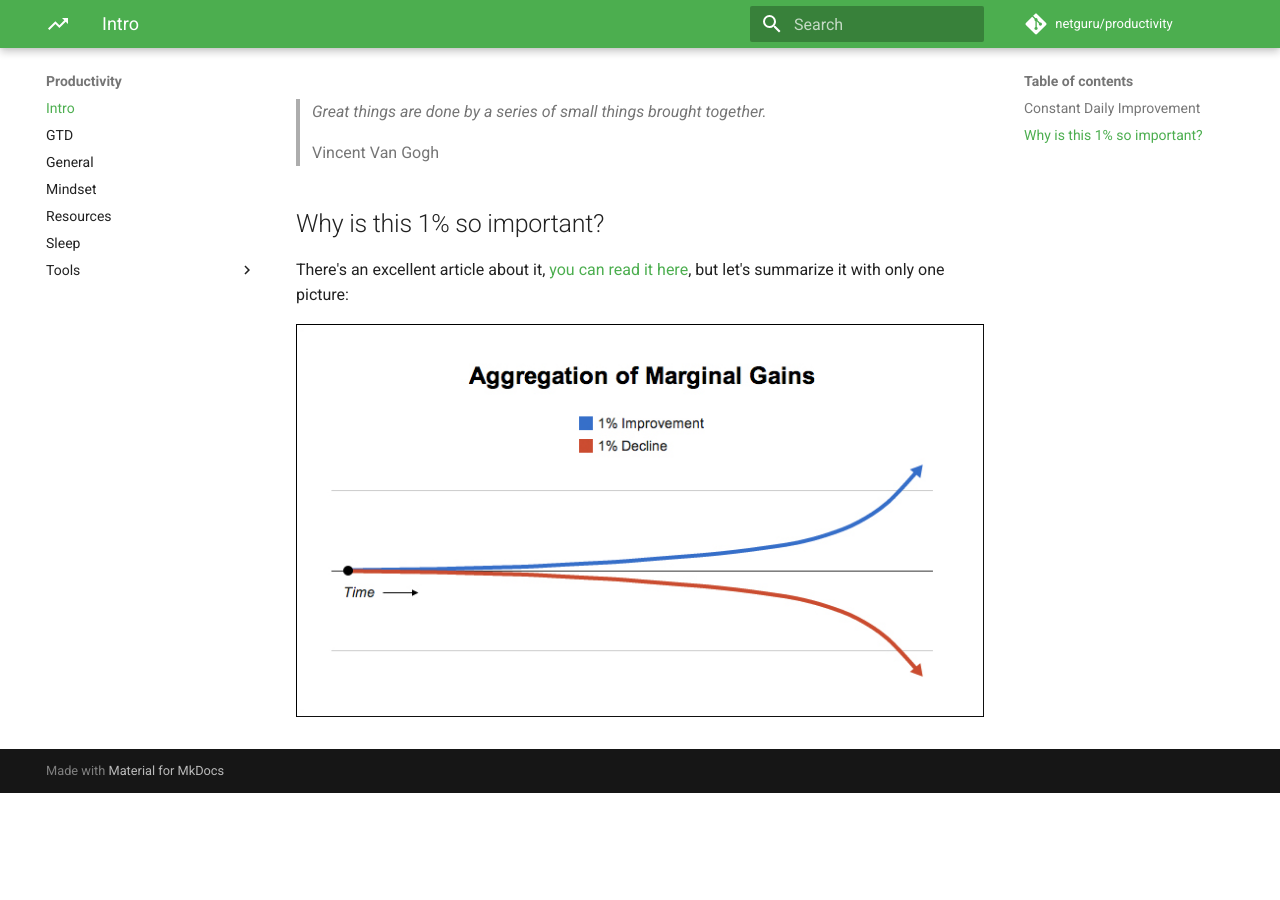
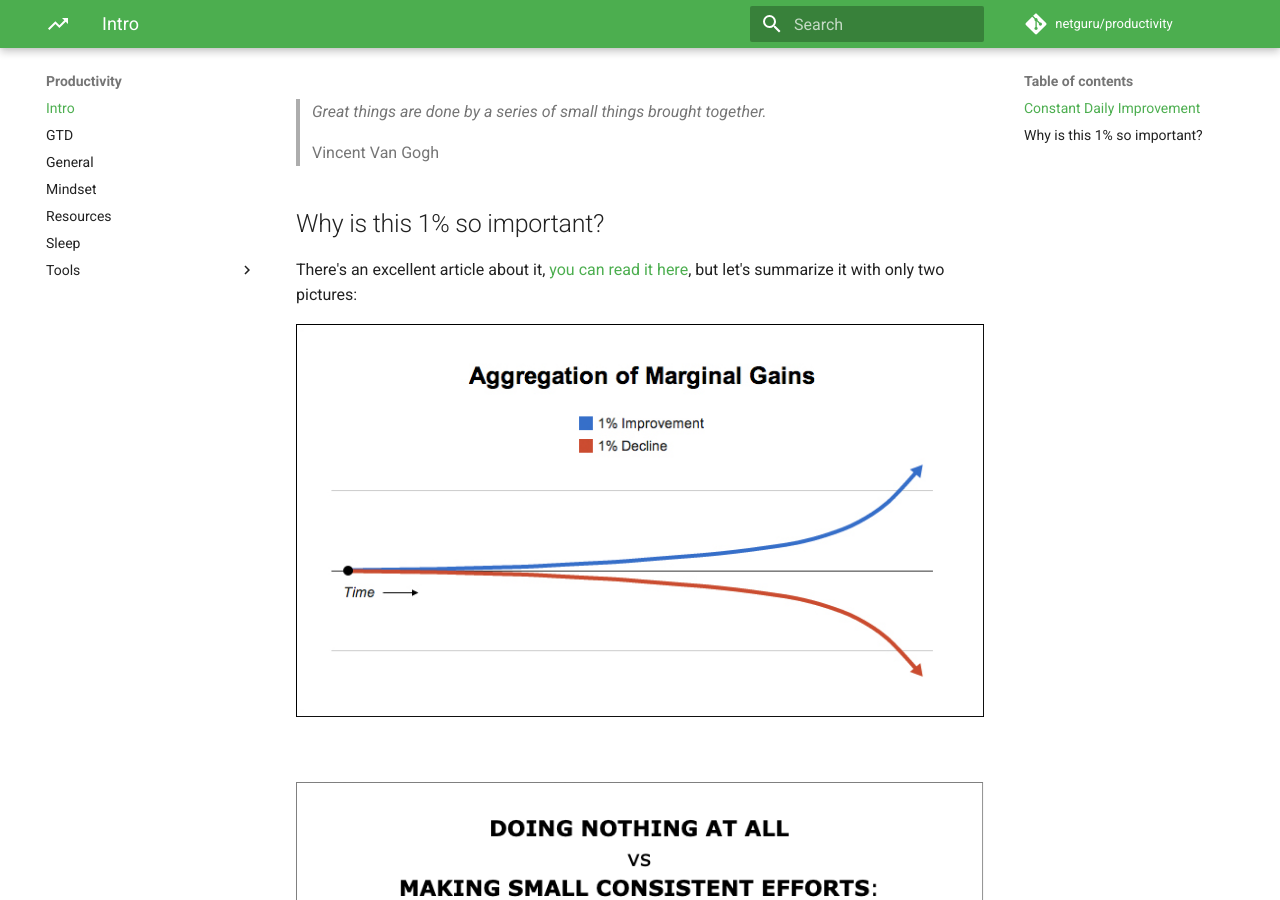
Before and after one commit to netguru/productivity, an MkDocs documentation site: the page built from docs/index.md, in a window 1280 px wide and 900 px high, scrolled down 549 px. Built offline with MkDocs 1.6.1 and Material for MkDocs 9.7.7, drawn with Linux system fonts in a browser that asks for light colours; comment, search, counter and statistics services are not loaded; before the commit the page ends 1342 px from its top, so only the background shows below that.

Commit message:
New diagram added to main page

```diff
--- a/docs/index.md
+++ b/docs/index.md
@@ -22,11 +22,11 @@ inspiration on this site and your life is going to be at least 1% easier!
 ## Why is this 1% so important?
 
 There's an excellent article about it, [you can read it here][1],
-but let's summarize it with only one picture:
+but let's summarize it with only two pictures:
 
-![Marginal gains][image-1]
+<div align="center"><img src="assets/marginal-gains.jpg" /></div>
+<br/>
+<div align="center"><img src="assets/image.png" /></div>
 
 [1]:	https://jamesclear.com/marginal-gains
 [2]:	https://github.com/netguru/productivity
-
-[image-1]:	assets/marginal-gains.jpg
```
Also changed, not shown: docs/assets/image.png (added).
